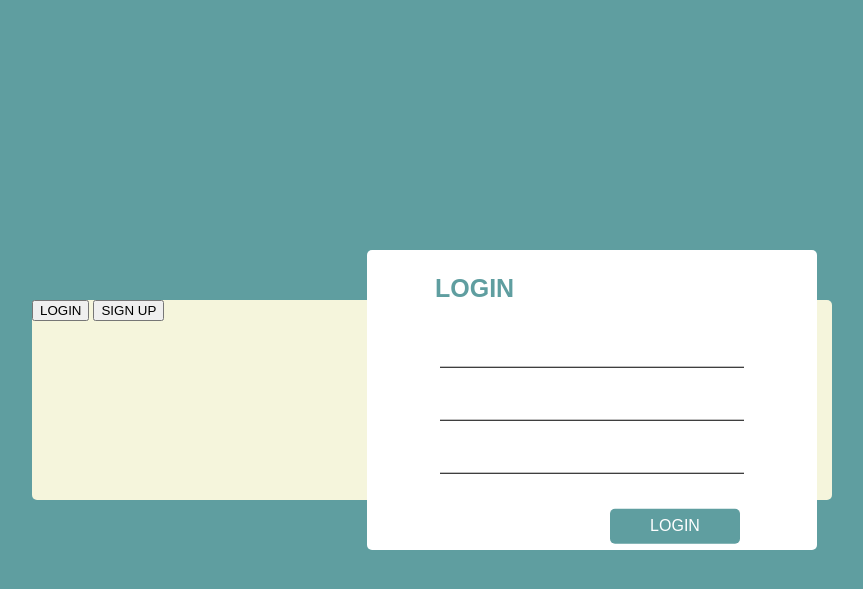
After one commit to callaway12/hongik_golf, a Django app: page /accounts/main in a window 1280 px wide. The commit adds this page. Shown: the top 589 px of the page, without its empty margins (208-1071 px from the left). Run offline with Django 3.2, Linux system fonts and the light colour scheme.

Commit message:
login page on move

```diff
--- /dev/null
+++ b/accounts/templates/main.html
@@ -0,0 +1,125 @@
+<!DOCTYPE html>
+<html lang="en">
+<head>
+    <meta charset="UTF-8">
+    <meta name="viewport" content="width=device-width, initial-scale=1.0">
+    <meta http-equiv="X-UA-Compatible" content="ie=edge">
+    <title>Document</title>
+    <script
+    src="https://code.jquery.com/jquery-3.3.1.js"
+    integrity="sha256-2Kok7MbOyxpgUVvAk/HJ2jigOSYS2auK4Pfzbm7uH60="
+    crossorigin="anonymous"></script>
+</head>
+<body>
+    <div id="box">
+        <div id="main">
+
+
+
+        </div>
+
+        <div id="loginform">
+            <h1>LOGIN</h1>
+            <input type="text"><br>
+            <input type="text"><br>
+            <input type="text"><br>
+            <button>LOGIN</button>
+        </div>
+        <button id="login_btn">LOGIN</button>
+        <button id="signup_btn">SIGN UP</button>
+
+    </div>
+</body>
+</html>
+
+<script>
+$(document).ready(function(){
+    $("#signup_btn").click(function(){
+        $("#main").animate({left:"22.5%"}, 400);
+        $("#main").animate({left:"30%"}, 500);
+
+    });
+
+    $("#login_btn").click(function(){
+        $("#main").animate({left:"77.5%"}, 400);
+        $("#main").animate({left:"70%"}, 500);
+
+    });
+});
+
+
+
+
+</script>
+<style>
+
+body{
+    margin: 0px;
+    padding: 0px;
+    background-color: cadetblue;
+
+}
+#box{
+    height: 200px;
+    width: 800px;
+    background-color: beige;
+    border-radius: 5px;
+    position: absolute;
+    top: 50%;
+    left: 50%;
+    transform: translate(-50%, -50%);
+}
+#main{
+    height: 300px;
+    width: 450px;
+    background-color: white;
+    border-radius: 5px;
+    position: absolute;
+    top: 50%;
+    left: 70%;
+    transform: translate(-50%, -50%);
+    z-index: 99;
+}
+
+#loginform{
+    position: absolute;
+    top:50%;
+    left:70%;
+    transform: translate(-50%, -50%);
+    z-index: 999;
+}
+
+#loginform h1{
+    font-family: sans-serif;
+    font-size: 25px;
+    color: cadetblue;
+
+}
+
+#loginform input{
+    height: 40px;
+    width: 300px;
+    border: 0px;
+    outline: none;
+    border-bottom: 1px solid black;
+    margin: 5px;
+}
+
+#loginform button{
+    height: 35px;
+    width: 130px;
+    background-color: cadetblue;
+    font-family: sans-serif;
+    font-size: 16px;
+    color: white;
+    border: none;
+    outline: none;
+    border-radius: 5px;
+    margin-top: 30px;
+    margin-left: 175px;
+
+}
+
+
+
+</style>
--- a/accounts/urls.py
+++ b/accounts/urls.py
@@ -1,9 +1,11 @@
 from django.conf.urls import url
 from django.urls import include, path
+from django.contrib.auth import views as auth_views
 import accounts.views
 
-urlpatterns =[
-    path('login', accounts.views.login, name='login'),
+urlpatterns = [
+    path('login/', accounts.views.login, name='login'),
     path('signup', accounts.views.signup, name='signup'),
-    path('logou', accounts.views.logout, name='logout'),
+    path('logout', auth_views.LogoutView.as_view(), name='logout'),
+    path('main', accounts.views.main, name='main'),
 ]
--- a/accounts/views.py
+++ b/accounts/views.py
@@ -34,4 +34,7 @@ def logout(request):
     if request.method == "POST":
         auth.logout(request)
         redirect('home')
-    return render(request, 'login.html')
+    return render(request, 'home.html')
+
+def main(request):
+    return render(request, 'main.html')
--- a/golf/settings.py
+++ b/golf/settings.py
@@ -128,7 +128,9 @@ STATICFILES_DIRS = [
 ]
 
 STATIC_ROOT = os.path.join(BASE_DIR, 'static')
-
+LOGIN_REDIRECT_URL = '/'
+LOGOUT_REDIRECT_URL = '/'
+LOGIN_URL = '/login'
 
 # Heroku: Update database configuration from $DATABASE_URL.
 import dj_database_url
```
Also changed, not shown: accounts/templates/signup.html (+32 -0 lines), blog/templates/home.html (+62 -8 lines), db.sqlite3.
